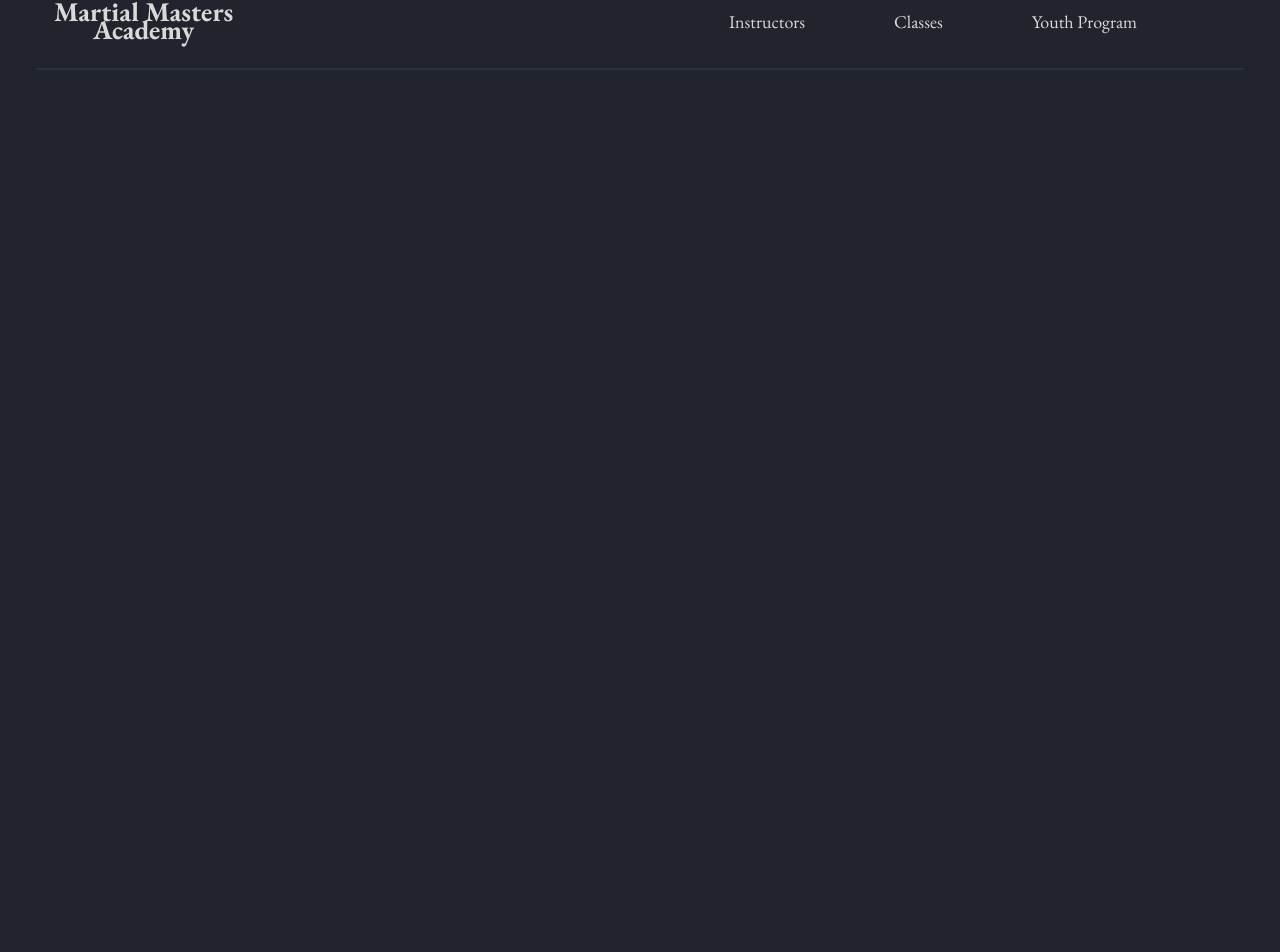
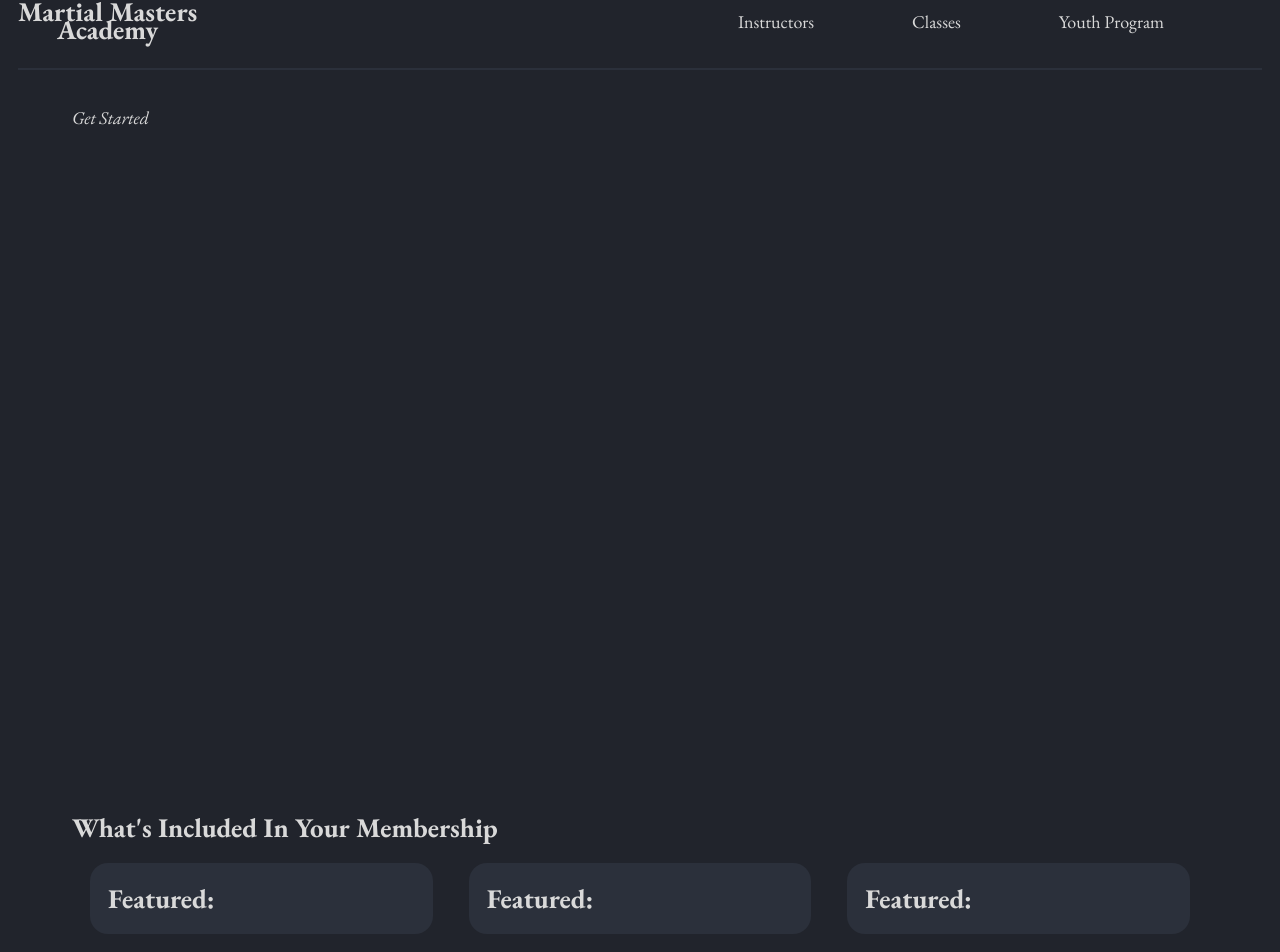
Before and after one commit to allanlalangan/martial-masters-academy, a Next.js app: page / in a window 1280 px wide. Shown: the part 26-978 px from the top of the page. Before the commit the page ends 800 px from the top, so only its background shows below. Built offline with nearby package versions, Linux system fonts and the light colour scheme.

Commit message:
update Layout/container padding

```diff
--- a/components/Hero/Hero.jsx
+++ b/components/Hero/Hero.jsx
@@ -2,8 +2,8 @@ import styles from './Hero.module.css';
 
 const Hero = () => {
   return (
-    <section>
-      <aside className={styles.tagline}></aside>
+    <section className={styles.container}>
+      <aside className={styles.tagline}>Get Started</aside>
     </section>
   );
 };
--- a/components/Hero/Hero.module.css
+++ b/components/Hero/Hero.module.css
@@ -1,3 +1,8 @@
+.container {
+  height: var(--page-height);
+  padding: 2rem;
+}
+
 .tagline {
   font-style: italic;
 }
--- a/components/Layout.module.css
+++ b/components/Layout.module.css
@@ -1,4 +1,4 @@
 .page-content {
-  padding: 1rem 4rem;
+  padding: 0 2rem;
   height: var(--page-height);
 }
--- /dev/null
+++ b/components/Membership/FeatureCard/FeatureCard.jsx
@@ -0,0 +1,10 @@
+import styles from './FeatureCard.module.css';
+
+const FeatureCard = () => {
+  return (
+    <li className={styles.container}>
+      <h2>Featured:</h2>
+    </li>
+  );
+};
+export default FeatureCard;
--- /dev/null
+++ b/components/Membership/FeatureCard/FeatureCard.module.css
@@ -0,0 +1,9 @@
+.container {
+  background-color: var(--dark-header-bg);
+  margin: 1rem;
+  padding: 1rem;
+  height: 100%;
+  width: 75%;
+  /* border: 1px solid var(--dark-header-bg); */
+  border-radius: 1rem;
+}
--- /dev/null
+++ b/components/Membership/Membership.jsx
@@ -0,0 +1,16 @@
+import FeatureCard from './FeatureCard/FeatureCard';
+import styles from './Membership.module.css';
+
+const Membership = () => {
+  return (
+    <section className={styles.container}>
+      <h1>{`What's Included In Your Membership`}</h1>
+      <ul className={styles['features-grid']}>
+        <FeatureCard />
+        <FeatureCard />
+        <FeatureCard />
+      </ul>
+    </section>
+  );
+};
+export default Membership;
--- /dev/null
+++ b/components/Membership/Membership.module.css
@@ -0,0 +1,12 @@
+.container {
+  height: 100vh;
+  padding: 2rem;
+}
+
+.features-grid {
+  display: flex;
+  align-items: center;
+  justify-content: center;
+  /* height: 75%; */
+  width: 100%;
+}
--- a/components/NavBar/NavBar.module.css
+++ b/components/NavBar/NavBar.module.css
@@ -1,7 +1,7 @@
 .main-nav {
   margin: auto;
-  padding: 0 1rem;
-  width: calc(100% - 4rem);
+  /* padding: 0 1rem; */
+  width: calc(100% - 2rem);
   height: var(--nav-height);
 
   border-bottom: 2px solid var(--dark-header-bg);
--- a/pages/index.js
+++ b/pages/index.js
@@ -1,6 +1,7 @@
 import Head from 'next/head';
 import Image from 'next/image';
 import Hero from '../components/Hero/Hero';
+import Membership from '../components/Membership/Membership';
 import styles from '../styles/Home.module.css';
 
 export default function Home() {
@@ -11,6 +12,7 @@ export default function Home() {
         <meta name='description' content='Generated by create next app' />
       </Head>
       <Hero />
+      <Membership />
     </>
   );
 }
```
